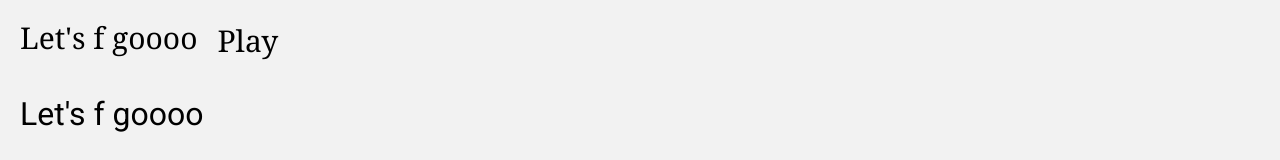
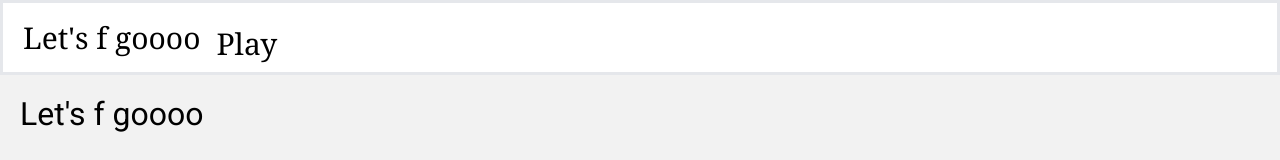
Before and after one commit to MarkNerdi/letsfgo, a SvelteKit app: page / in a window 1280 px wide. Shown: the top 160 px of the page. Built offline with nearby package versions, Linux system fonts and the light colour scheme.

Commit message:
update header

```diff
--- a/src/routes/(app)/+layout.svelte
+++ b/src/routes/(app)/+layout.svelte
@@ -15,17 +15,13 @@
 
 <style lang="postcss">
     header {
-        width: 100%;
-        height: 75px;
-        display: flex;
-        justify-content: start;
-        align-items: center;
-        gap: 20px;
+        @apply h-[75px];
+        @apply flex justify-start items-center gap-4;
+        @apply bg-white;
+        @apply  border-solid border-gray-200;
     }
 
-
     .page-container {
-        height: 100%;
-        overflow: hidden;
+        @apply w-full h-full;
     }
 </style>
```
